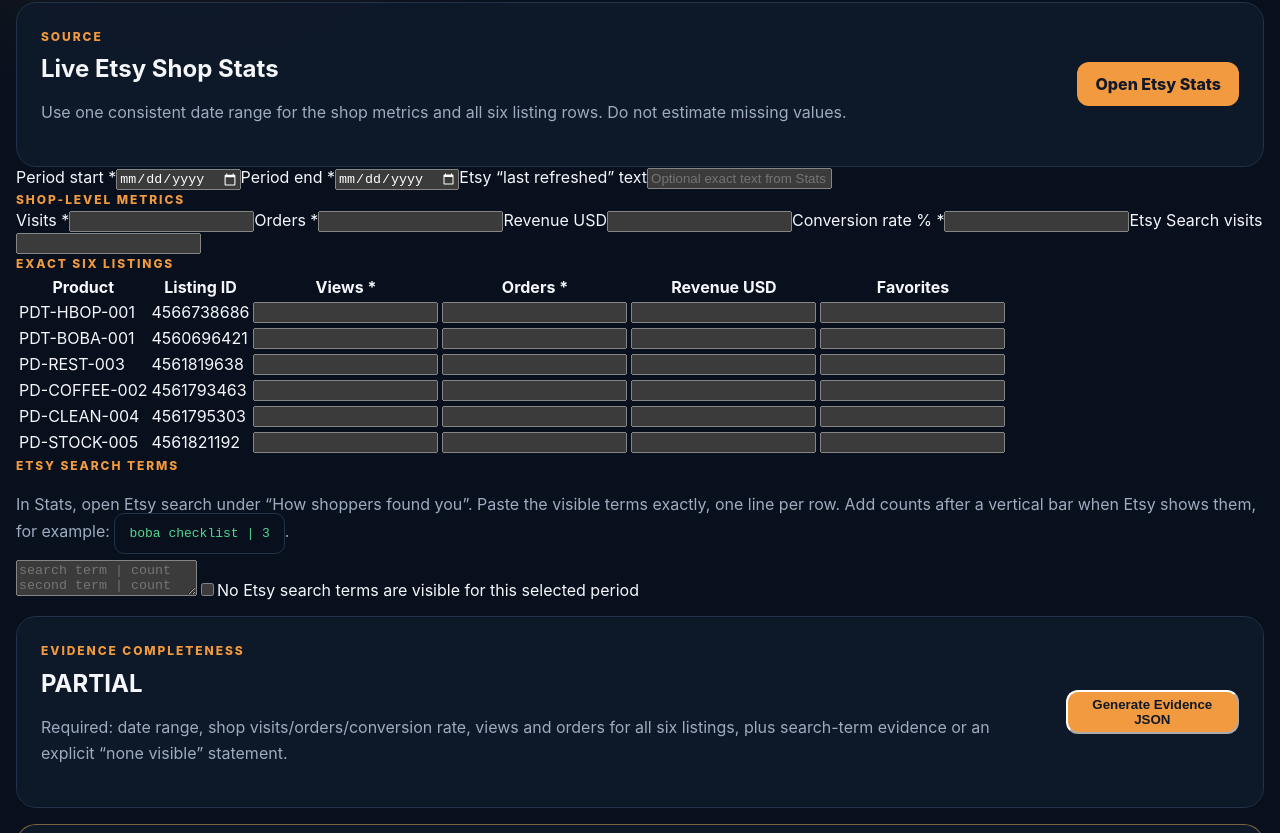
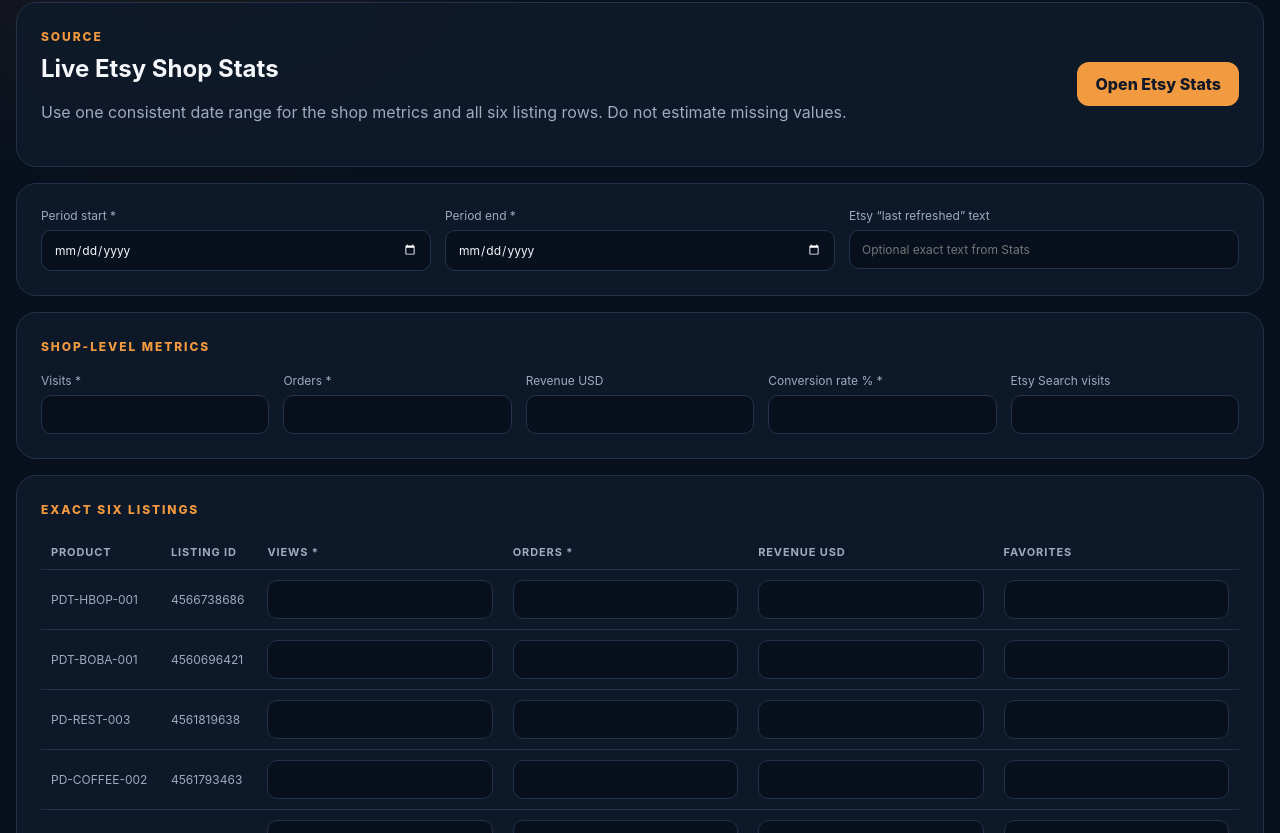
Before and after one commit to chutcpoo/etsymonery, a Next.js app: page /stats-evidence in a window 1280 px wide. Shown: the part 467-1300 px from the top of the page. Built offline with nearby package versions, Linux system fonts and the light colour scheme.

Commit message:
style: support Shop Stats evidence capture

```diff
--- a/app/globals.css
+++ b/app/globals.css
@@ -321,3 +321,128 @@
   .listingIdentity { flex-direction: column; }
   .listingThumb { width: 100%; height: 180px; }
 }
+
+
+.captureSection {
+  margin-top: 16px;
+  border: 1px solid var(--line);
+  background: rgba(15, 26, 43, .86);
+  border-radius: 20px;
+  padding: 24px;
+}
+
+.captureGrid {
+  display: grid;
+  grid-template-columns: repeat(3, minmax(0, 1fr));
+  gap: 14px;
+}
+
+.metricsCapture {
+  grid-template-columns: repeat(5, minmax(0, 1fr));
+  margin-top: 16px;
+}
+
+.captureGrid label,
+.statsTable td,
+.checkRow {
+  color: var(--muted);
+  font-size: 12px;
+}
+
+.captureGrid label span {
+  display: block;
+  margin-bottom: 7px;
+}
+
+.captureGrid input,
+.statsTable input,
+.evidenceTextarea {
+  width: 100%;
+  border: 1px solid var(--line);
+  border-radius: 10px;
+  background: #08101d;
+  color: var(--text);
+  padding: 11px 12px;
+  font: inherit;
+}
+
+.statsTableWrap {
+  overflow-x: auto;
+  margin-top: 16px;
+}
+
+.statsTable {
+  width: 100%;
+  border-collapse: collapse;
+  min-width: 900px;
+}
+
+.statsTable th,
+.statsTable td {
+  padding: 10px;
+  border-bottom: 1px solid var(--line);
+  text-align: left;
+}
+
+.statsTable th {
+  color: var(--muted);
+  font-size: 11px;
+  text-transform: uppercase;
+  letter-spacing: .08em;
+}
+
+.evidenceTextarea {
+  min-height: 160px;
+  resize: vertical;
+  margin-top: 12px;
+  line-height: 1.5;
+}
+
+.outputTextarea {
+  min-height: 460px;
+  font-family: ui-monospace, SFMono-Regular, Menlo, Monaco, Consolas, monospace;
+  font-size: 12px;
+}
+
+.checkRow {
+  display: flex;
+  align-items: center;
+  gap: 10px;
+  margin-top: 12px;
+}
+
+.checkRow input {
+  width: auto;
+}
+
+.buttonReset {
+  border: 0;
+  cursor: pointer;
+  font: inherit;
+}
+
+.outputHeader {
+  display: flex;
+  align-items: center;
+  justify-content: space-between;
+  gap: 20px;
+}
+
+@media (max-width: 900px) {
+  .captureGrid,
+  .metricsCapture {
+    grid-template-columns: repeat(2, minmax(0, 1fr));
+  }
+}
+
+@media (max-width: 520px) {
+  .captureGrid,
+  .metricsCapture {
+    grid-template-columns: 1fr;
+  }
+
+  .outputHeader {
+    align-items: flex-start;
+    flex-direction: column;
+  }
+}
```
